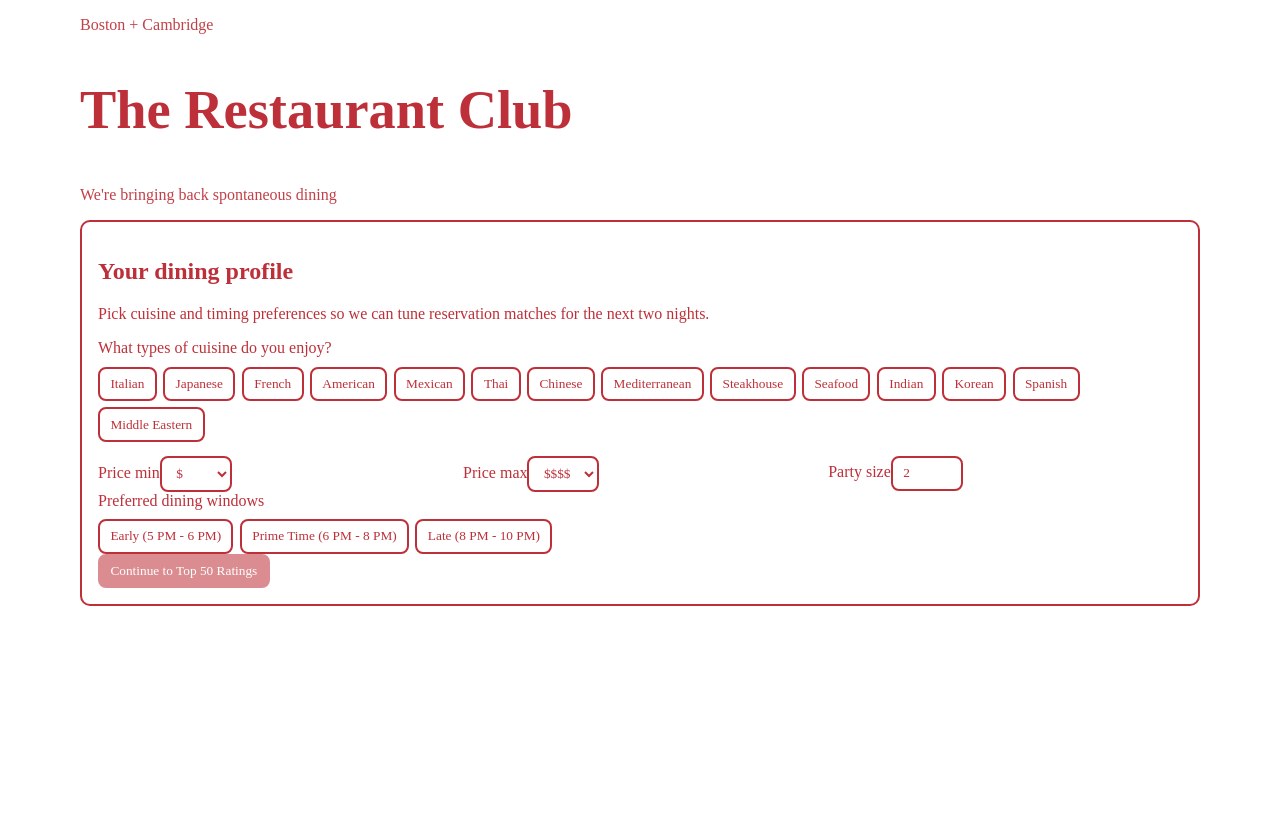
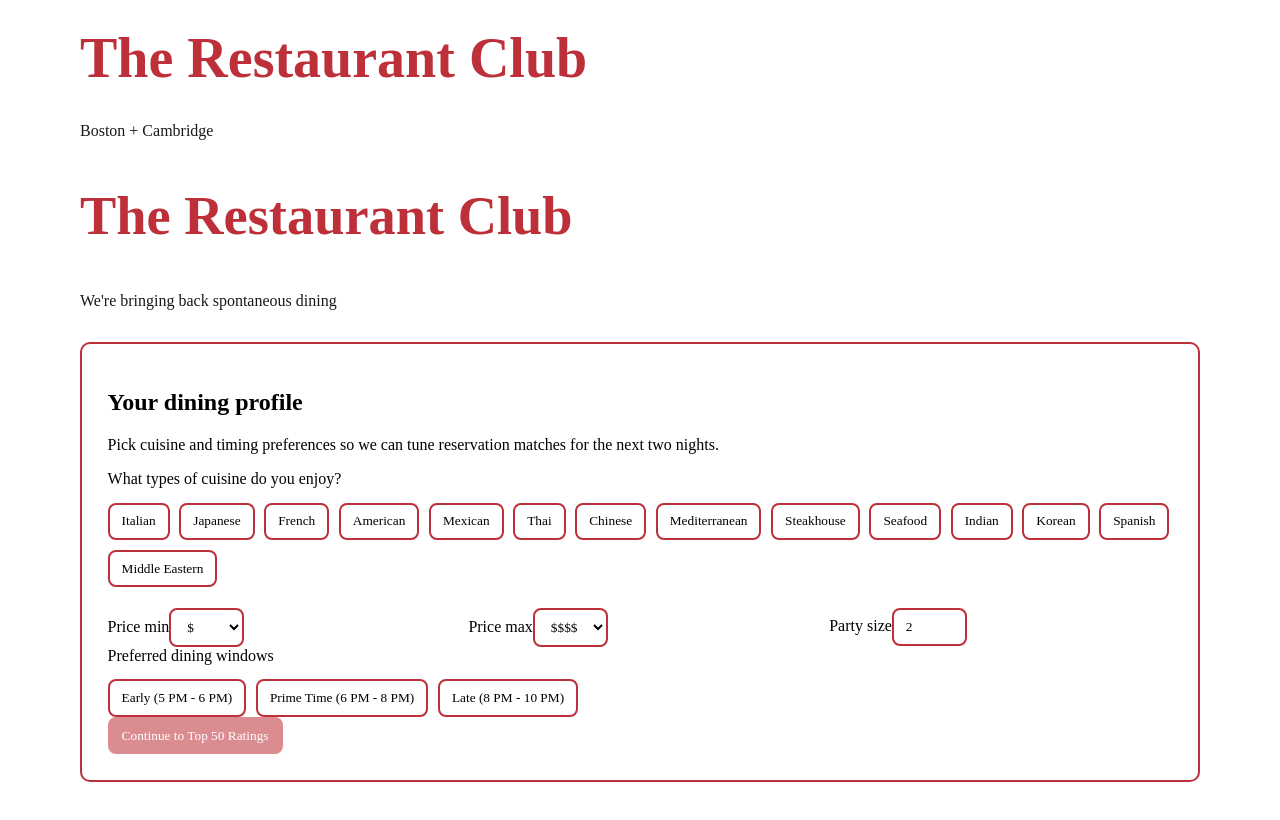
Before and after one commit to Tommyfitz72/restaurant-club, a React (Vite) app in the folder frontend/: page / in a window 1280 px wide. Built offline with nearby package versions, Linux system fonts and the light colour scheme; no server answers.

Commit message:
Fix flow, persistent menu, and spacing/color updates

```diff
--- a/frontend/src/App.jsx
+++ b/frontend/src/App.jsx
@@ -17,14 +17,23 @@ const initialProfile = {
   priceMax: 4
 };
 
+const menuValueFromStep = (step) => {
+  if (step === 'myRatings') return 'my_ratings';
+  if (step === 'search') return 'search';
+  if (step === 'about') return 'about';
+  if (step === 'preferences') return 'change_preferences';
+  return 'recommendations';
+};
+
 export default function App() {
   const sessionId = useMemo(() => getSessionId(), []);
 
-  const [step, setStep] = useLocalStorage('restaurantClubStep', 'preferences');
+  const [step, setStep] = useLocalStorage('restaurantClubStep', 'results');
   const [profile, setProfile] = useLocalStorage('restaurantClubProfile', initialProfile);
   const [ratings, setRatings] = useLocalStorage('restaurantClubRatings', {});
   const [externalRatings, setExternalRatings] = useLocalStorage('restaurantClubExternalRatings', []);
   const [skipRatingsOnNext, setSkipRatingsOnNext] = useLocalStorage('restaurantClubSkipRatings', false);
+  const [hasCompletedOnboarding, setHasCompletedOnboarding] = useLocalStorage('restaurantClubOnboardingDone', false);
 
   const [restaurants, setRestaurants] = useState([]);
   const [neighborhoods, setNeighborhoods] = useState([]);
@@ -46,6 +55,12 @@ export default function App() {
   });
 
   const [refreshStatus, setRefreshStatus] = useState('idle');
+
+  useEffect(() => {
+    if (!hasCompletedOnboarding) {
+      setStep('preferences');
+    }
+  }, [hasCompletedOnboarding, setStep]);
 
   useEffect(() => {
     const load = async () => {
@@ -109,6 +124,7 @@ export default function App() {
     try {
       await persistLocalRatings(ratings);
       setSkipRatingsOnNext(false);
+      setHasCompletedOnboarding(true);
       setStep('results');
       await loadRecommendations();
     } catch (submitError) {
@@ -258,22 +274,15 @@ export default function App() {
 
   return (
     <>
-      {['results', 'myRatings', 'search', 'about'].includes(step) ? (
+      <header className="site-header">
+        <h1>The Restaurant Club</h1>
+      </header>
+
+      {hasCompletedOnboarding ? (
         <div className="top-menu">
           <label>
             Menu
-            <select
-              value={
-                step === 'myRatings'
-                  ? 'my_ratings'
-                  : step === 'search'
-                    ? 'search'
-                    : step === 'about'
-                      ? 'about'
-                      : 'recommendations'
-              }
-              onChange={(event) => handleMenuChange(event.target.value)}
-            >
+            <select value={menuValueFromStep(step)} onChange={(event) => handleMenuChange(event.target.value)}>
               <option value="recommendations">Recommendations</option>
               <option value="change_preferences">Change preferences</option>
               <option value="my_ratings">My ratings</option>
--- a/frontend/src/styles/global.css
+++ b/frontend/src/styles/global.css
@@ -1,6 +1,7 @@
 :root {
   --red: #bd3039;
   --white: #ffffff;
+  --black: #000000;
 }
 
 * {
@@ -12,7 +13,7 @@ body {
   min-height: 100vh;
   font-family: 'Times New Roman', Times, serif;
   background: var(--white);
-  color: var(--red);
+  color: var(--black);
 }
 
 h1,
@@ -26,27 +27,40 @@ a,
 button,
 input,
 select {
+  color: var(--black);
+  font-family: 'Times New Roman', Times, serif;
+}
+
+.site-header {
+  width: min(1120px, 94vw);
+  margin: 1.4rem auto 0;
+  padding-top: 0.2rem;
+}
+
+.site-header h1 {
   color: var(--red);
-  font-family: 'Times New Roman', Times, serif;
+  font-size: clamp(2.2rem, 5vw, 3.5rem);
+  margin: 0;
 }
 
 .page-shell {
   width: min(1120px, 94vw);
-  margin: 1rem auto 2rem;
+  margin: 2rem auto 3rem;
 }
 
 .hero-shell {
-  margin-bottom: 1rem;
+  margin-bottom: 2rem;
 }
 
 .hero-shell h1 {
+  color: var(--red);
   font-size: clamp(2rem, 5vw, 3.4rem);
 }
 
 .hero-kicker,
 .hero-slogan,
 .muted {
-  opacity: 0.92;
+  opacity: 0.9;
 }
 
 .page-card,
@@ -54,7 +68,7 @@ select {
   background: var(--white);
   border: 2px solid var(--red);
   border-radius: 10px;
-  padding: 1rem;
+  padding: 1.6rem;
 }
 
 .input-row,
@@ -62,26 +76,26 @@ select {
 .prefs-strip,
 .two-col {
   display: grid;
-  gap: 0.7rem;
+  gap: 1.1rem;
 }
 
 .input-row,
 .filters,
 .prefs-strip {
-  grid-template-columns: repeat(auto-fit, minmax(150px, 1fr));
-  margin-top: 0.9rem;
+  grid-template-columns: repeat(auto-fit, minmax(165px, 1fr));
+  margin-top: 1.3rem;
 }
 
 .two-col {
   grid-template-columns: repeat(auto-fit, minmax(320px, 1fr));
-  margin-top: 0.8rem;
+  margin-top: 1.4rem;
 }
 
 .chip-grid {
   display: flex;
   flex-wrap: wrap;
-  gap: 0.4rem;
-  margin-top: 0.6rem;
+  gap: 0.6rem;
+  margin-top: 0.9rem;
 }
 
 .chip,
@@ -94,7 +108,7 @@ select,
   border: 2px solid var(--red);
   background: var(--white);
   border-radius: 8px;
-  padding: 0.45rem 0.65rem;
+  padding: 0.55rem 0.75rem;
 }
 
 .chip,
@@ -125,15 +139,15 @@ select,
   display: flex;
   justify-content: space-between;
   align-items: flex-start;
-  gap: 0.7rem;
+  gap: 1rem;
   flex-wrap: wrap;
 }
 
 .restaurant-grid {
   display: grid;
   grid-template-columns: repeat(auto-fill, minmax(230px, 1fr));
-  gap: 0.7rem;
-  margin-top: 0.8rem;
+  gap: 1rem;
+  margin-top: 1.2rem;
 }
 
 .restaurant-card,
@@ -141,7 +155,7 @@ select,
 .list-item {
   border: 2px solid var(--red);
   border-radius: 10px;
-  padding: 0.65rem;
+  padding: 0.9rem;
   background: var(--white);
 }
 
@@ -158,14 +172,14 @@ select,
 .list-stack {
   display: flex;
   flex-direction: column;
-  gap: 0.45rem;
+  gap: 0.7rem;
 }
 
 .result-head,
 .list-item {
   display: flex;
   justify-content: space-between;
-  gap: 0.6rem;
+  gap: 0.8rem;
 }
 
 .list-item.vertical {
@@ -174,8 +188,8 @@ select,
 
 .search-row {
   display: flex;
-  gap: 0.5rem;
-  margin: 0.6rem 0;
+  gap: 0.7rem;
+  margin: 0.9rem 0 1.1rem;
 }
 
 .search-row input {
@@ -184,7 +198,7 @@ select,
 
 .stars {
   display: flex;
-  gap: 0.2rem;
+  gap: 0.25rem;
 }
 
 .star {
@@ -193,7 +207,7 @@ select,
   color: var(--red);
   font-size: 1.2rem;
   cursor: pointer;
-  opacity: 0.4;
+  opacity: 0.45;
 }
 
 .star.active {
@@ -210,8 +224,8 @@ select,
 .error-box {
   border: 2px solid var(--red);
   border-radius: 8px;
-  padding: 0.45rem 0.6rem;
-  margin-top: 0.6rem;
+  padding: 0.55rem 0.7rem;
+  margin-top: 0.9rem;
   background: var(--white);
 }
 
@@ -219,4 +233,9 @@ select,
   .search-row {
     flex-direction: column;
   }
+
+  .page-card,
+  .beli-card {
+    padding: 1.2rem;
+  }
 }
```
